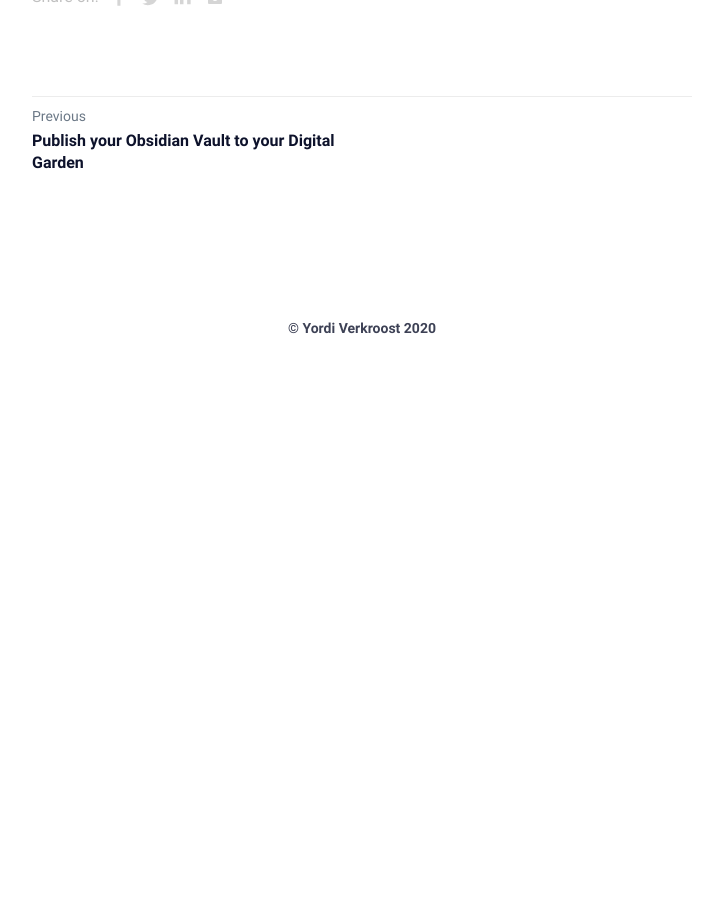
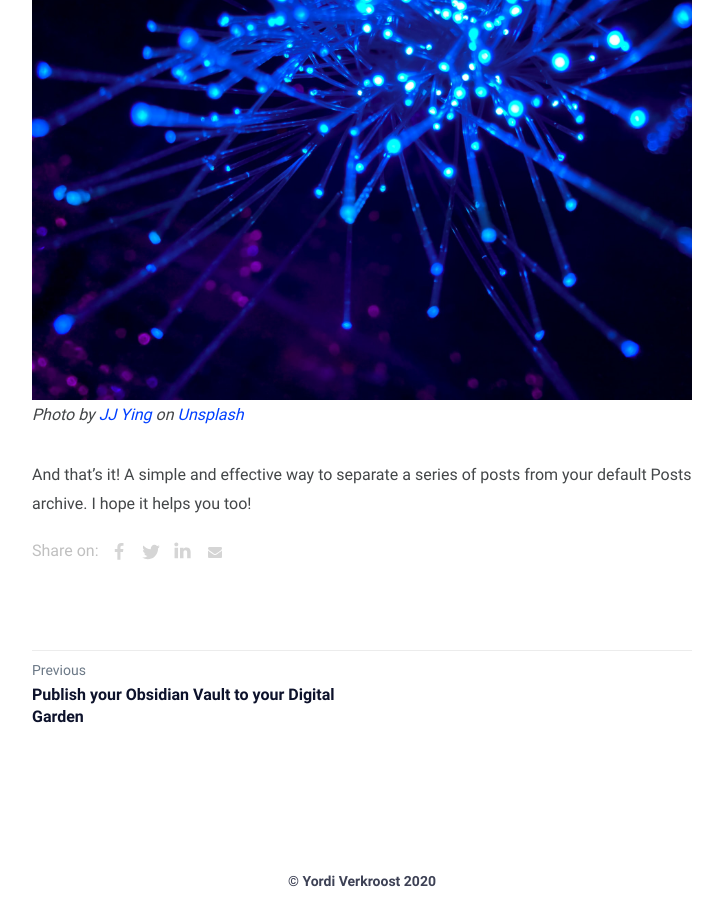
Before and after one commit to heymichal/heymichal.github.io, a Jekyll site: the page built from _posts/2020-10-17-group-jekyll-posts-into-collections.md, in a window 1280 px wide and 900 px high, scrolled down 2140 px. Shown: the whole window, without its empty margins (278-1001 px from the left). Built offline with Jekyll 4.4.1, drawn with Linux system fonts in a browser that asks for light colours; before the commit the page ends 2514 px from its top, so only the background shows below that.

Commit message:
Add image to post

```diff
--- a/_posts/2020-10-17-group-jekyll-posts-into-collections.md
+++ b/_posts/2020-10-17-group-jekyll-posts-into-collections.md
@@ -45,6 +45,7 @@ collections:
 
 This syntax for permalinks makes each piece of content accessible from the root of my website. That results in links like `https://<your website>/<new series content>`.
 
----
+![](/uploads/jj-ying-8bghKxNU1j0-unsplash.jpg)
+*Photo by [JJ Ying](https://unsplash.com/@jjying?utm_source=unsplash&utm_medium=referral&utm_content=creditCopyText) on [Unsplash](https://unsplash.com/s/photos/network?utm_source=unsplash&utm_medium=referral&utm_content=creditCopyText)*
 
 And that's it! A simple and effective way to separate a series of posts from your default Posts archive. I hope it helps you too!
```
Also changed, not shown: uploads/jj-ying-8bghKxNU1j0-unsplash.jpg (added).
